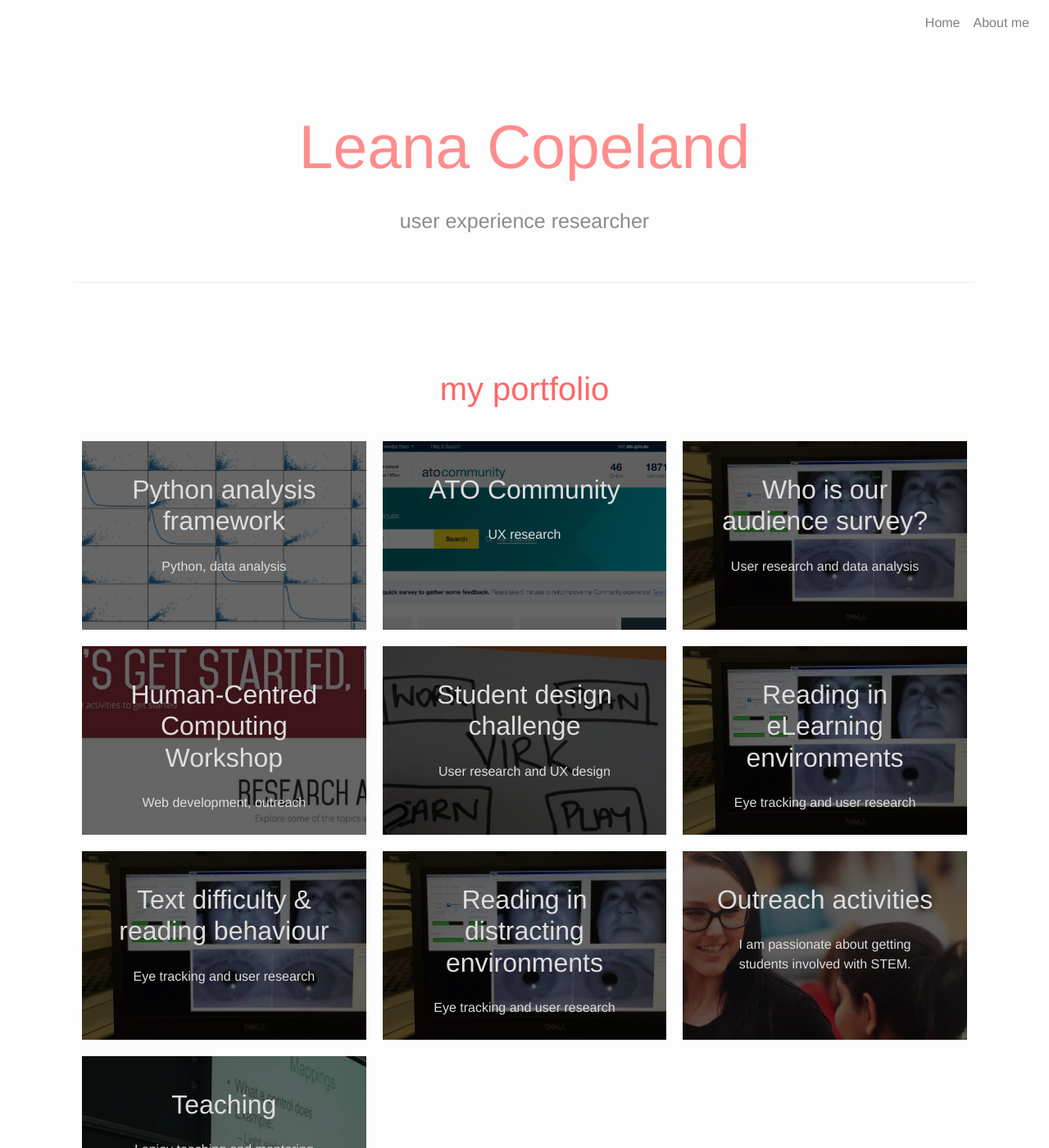
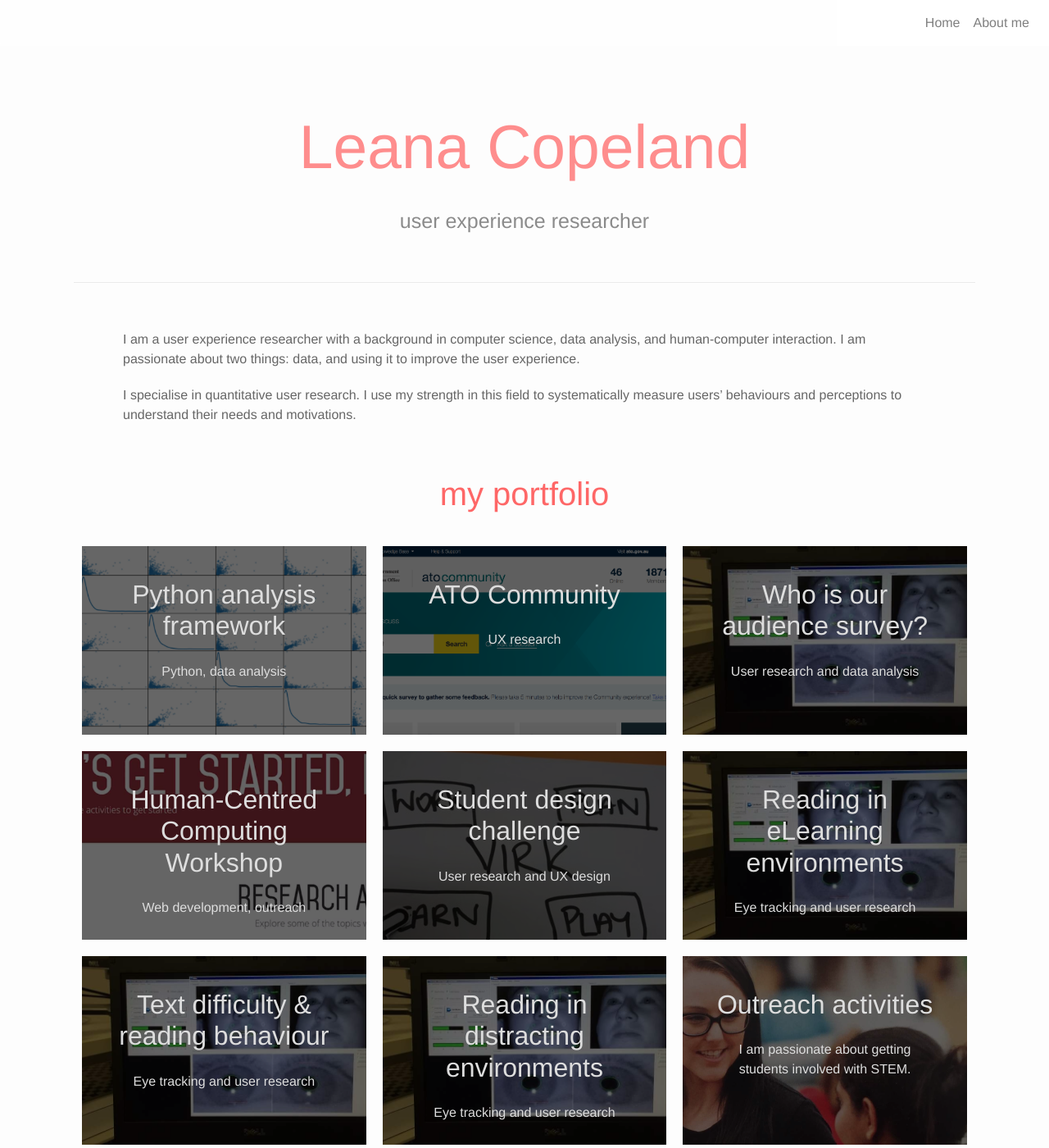
Before and after one commit to leanaco/jekyll-bootstrap4, a Jekyll site: the page built from index.md, in a window 1280 px wide and 1400 px high. Shown: the whole window at 82% size. Built offline with Jekyll 4.4.1, drawn with Linux system fonts in a browser that asks for light colours; nearby versions of some CDN libraries.

```diff
--- a/_sass/_base.scss
+++ b/_sass/_base.scss
@@ -208,23 +208,6 @@ figcaption {
 }
 
 
-
-/**
- * Lists
- */
-// ul, ol {
-//     margin-left: $horizontal-spacing-unit;
-// }
-
-// li {
-//     > ul,
-//     > ol {
-//          margin-bottom: 0;
-//     }
-// }
-
-
-
 /**
  * Headings
  */
@@ -338,3 +321,10 @@ pre {
         clear: both;
     }
 }
+
+
+
+.px-10 {
+    padding-left: 5em;
+    padding-right: 5em;
+}
--- a/index.md
+++ b/index.md
@@ -7,7 +7,7 @@ layout: default
 <main role="main">
 
   <!-- Title -->
-  <div class="jumbotron">
+  <div class="jumbotron" style="margin-bottom: -3em;">
     <div class="container">
       <div class="header-bar">
         <h1>Leana Copeland</h1>
@@ -18,9 +18,16 @@ layout: default
     </div>
   </div>
 
+<!-- Mini-intro -->
+<div class="container px-10">
+  <p>I am a user experience researcher with a background in computer science, data analysis, and human-computer interaction. I am passionate about two things: data, and using it to improve the user experience.</p>
+  <p>I specialise in quantitative user research. I use my strength in this field to systematically measure users’ behaviours and perceptions to understand their needs and motivations.</p>
+</div>
+
 <!-- Portfolio section -->
 <div class="container">
   <h1 class="text-center">my portfolio</h1>
+
   {% assign projects = site.portfolio | sort: 'order' | reverse %}
   {% for project in projects %}
   <div class="project">
```
Also changed, not shown: _portfolio/ato_community.md (+7 -0 lines), about.md (+0 -2 lines), assets/img/portfolio_images/ato_community.png (added).
